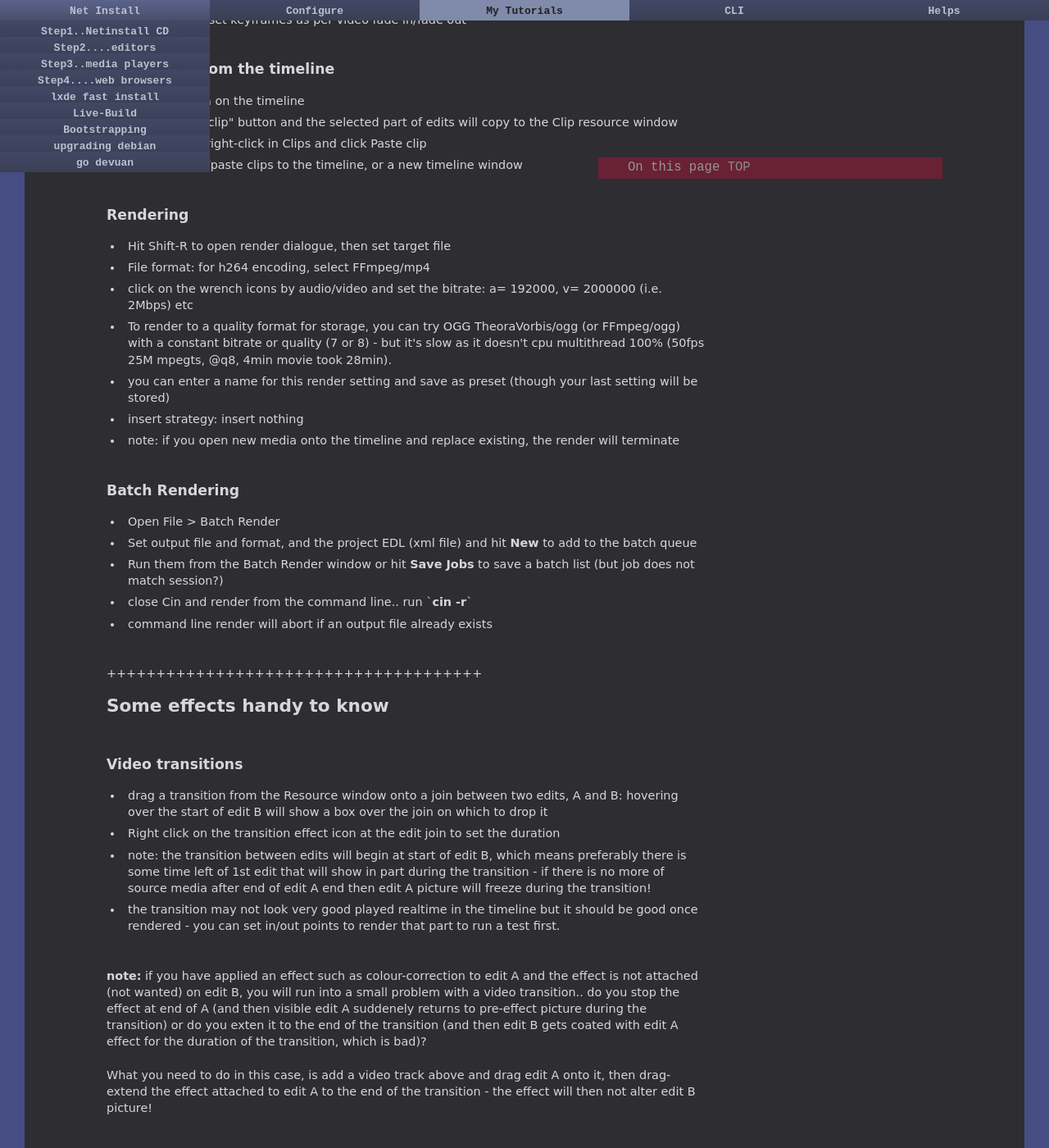
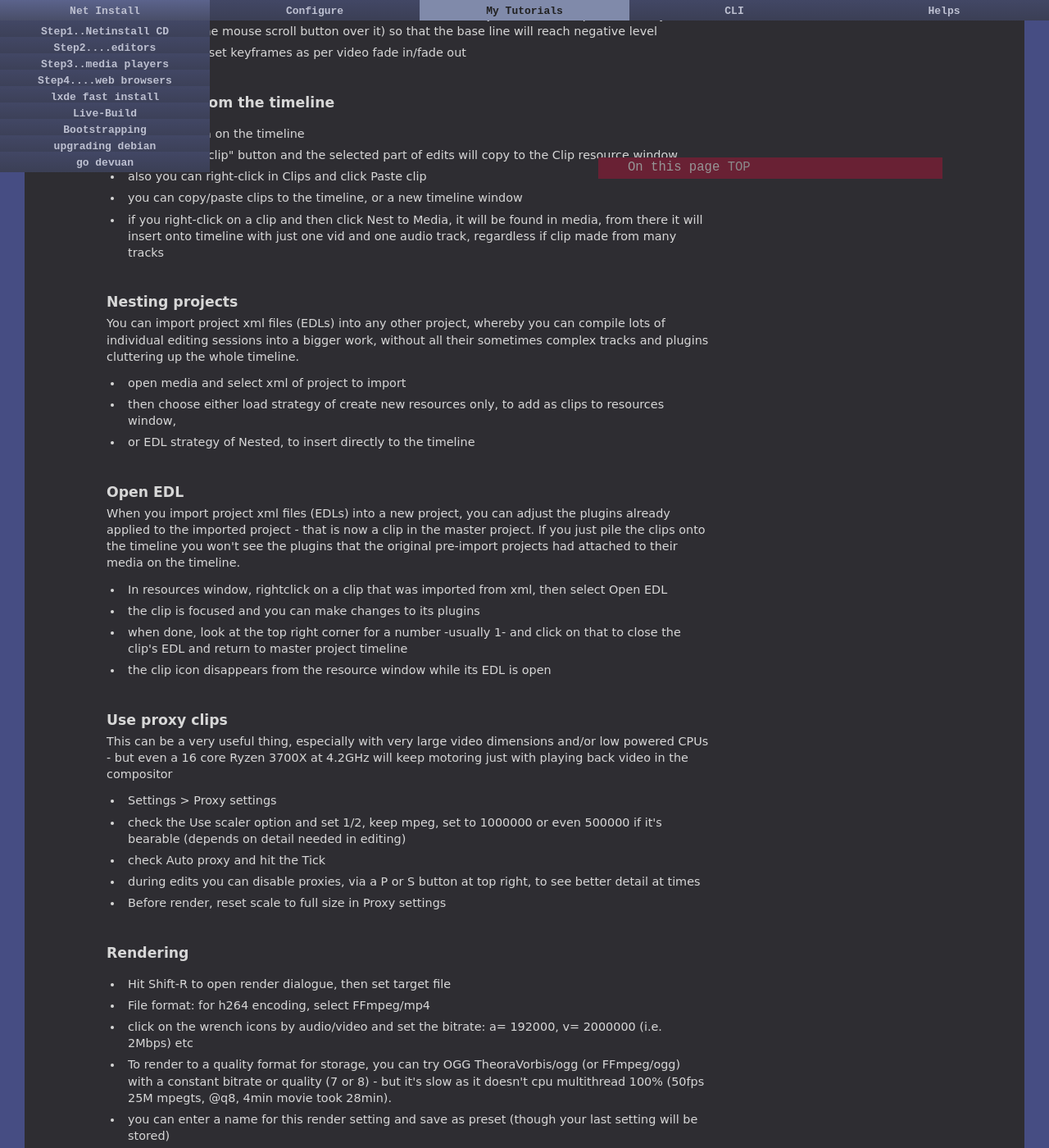
Before and after one commit to dquinton/debian-install, a Jekyll site: the page built from tutorial/04c-cinelerra.html, in a window 1280 px wide and 1400 px high, scrolled down 4948 px. Shown: the whole window at 82% size. Built offline with Jekyll 4.4.1, drawn with Linux system fonts in a browser that asks for light colours; some of the changed text lies outside the part shown.

Commit message:
updates to ob and cin

```diff
--- a/tutorial/04c-cinelerra.html
+++ b/tutorial/04c-cinelerra.html
@@ -30,14 +30,14 @@
 
 <div class="cont">
 
-Here's a video editor that can pack a punch.  Cinelerra is an exceptional video/audio workstation with professional tools and output abilities, and it's awesomely stable on Debian.. A film maker for Linux to replace all others - for more advanced users that is.
+Here's a video editor that can pack a punch.  Cinelerra is an exceptional video/audio workstation with professional tools and output abilities, and it's awesomely stable on Debian.. A film maker for Linux to replace all others - and certainly for more advanced users, but it's not too technical to make use of.
 
 <br><br>
 See my Netinstall Step2 page for how to install.
 <br><br>
-cinelerra documentation <a href="https://cinelerra-cv.org/docs.php">https://cinelerra-cv.org/docs.php</a>
+cinelerra documentation <a href="https://www,cinelerra-gg.org">https://www.cinelerra-gg.org</a>
 <br><br>
-I recommend you download the pdf manual from there and check out all the other resources.
+I recommend you download the pdf user manual and check out all the other resources -searh cinelerr gg on Youtube for some good video tutorials (not all in English)
 <br><br>
 
 <b>tutorials</b><br>
@@ -242,7 +242,7 @@
 <li>switch to Drag and Drop mode with <b>E</b>
 <li>click on an edit title bar and drag it along the timeline
 <li>insertion arrows will appear to show you where it will be placed, and just drop it between two edits
-<li>you can also select multiple edits or between in-out points and press <b>X</b> to cut, and then <b>V </b>to paste back in at another point
+<li>you can also select multiple edits or between in-out points and press <b>X</b> to cut, and then <b>V </b>to paste back in at another point (be careful if I/O are set)
 </ul>
 
 <br><br>
@@ -279,7 +279,7 @@
 <li>fade in: similar, just make a keyframe first at point of the end of fade in then make one and drag down at point of the start of fade in
 </ul>
 <br>
-<b>still another method:</b> drag a video transition onto the end of the edit and make sure there is no video after the edit end. The video will transition to black! Nice!
+<b>still another method:</b> drag a video transition onto the end of the edit and make sure there is no video after the edit end and no video on tracks above. The video will transition to black! Nice!
 <br><br>
 this can be done for fade in, and also audio fades.
 <br>
@@ -299,7 +299,39 @@
 <li>press the "To clip" button and the selected part of edits will copy to the Clip resource window
 <li>also you can right-click in Clips and click Paste clip
 <li>you can copy/paste clips to the timeline, or a new timeline window
+<li>if you right-click on a clip and then click Nest to Media, it will be found in media, from there it will insert onto timeline with just one vid and one audio track, regardless if clip made from many tracks
 </ul>
+
+<br><br>
+<h3>Nesting projects</h3>
+You can import project xml files (EDLs) into any other project, whereby you can compile lots of individual editing sessions into a bigger work, without all their sometimes complex tracks and plugins cluttering up the whole timeline.
+<ul>
+<li>open media and select xml of project to import
+<li>then choose either load strategy of create new resources only, to add as clips to resources window,
+<li>or EDL strategy of Nested, to insert directly to the timeline
+</ul>
+
+<br><br>
+<h3>Open EDL</h3>
+When you import project xml files (EDLs) into a new project, you can adjust the plugins already applied to the imported project - that is now a clip in the master project.  If you just pile the clips onto the timeline you won't see the plugins that the original pre-import projects had attached to their media on the timeline.
+<ul>
+<li>In resources window, rightclick on a clip that was imported from xml, then select Open EDL
+<li>the clip is focused and you can make changes to its plugins
+<li>when done, look at the top right corner for a number -usually 1- and click on that to close the clip's EDL and return to master project timeline
+<li>the clip icon disappears from the resource window while its EDL is open
+</ul>
+
+<br><br>
+<h3>Use proxy clips</h3>
+This can be a very useful thing, especially with very large video dimensions and/or low powered CPUs - but even a 16 core Ryzen 3700X at 4.2GHz will keep motoring just with playing back video in the compositor
+<ul>
+<li>Settings > Proxy settings
+<li>check the Use scaler option and set 1/2, keep mpeg, set to 1000000 or even 500000 if it's bearable (depends on detail needed in editing)
+<li>check Auto proxy and hit the Tick
+<li>during edits you can disable proxies, via a P or S button at top right, to see better detail at times
+<li>Before render, reset scale to full size in Proxy settings
+</ul>
+
 
 <br><br>
 <h3>Rendering</h3>
@@ -316,11 +348,14 @@
 
 
 <h3>Batch Rendering</h3>
+According to the manual, a batch is one or several projects in one edl ? You can then render one project in different formats, or multiple in same format.
 <ul>
 <li>Open File > Batch Render
 <li>Set output file and format, and the project EDL (xml file) and hit <b>New</b> to add to the batch queue
+<li>when a job is highlighted in the list, its format or output name can be set
+<li>a project must have an active region for rendering - selection, I/O region, or the insert point should be placed before the content!
 <li>Run them from the Batch Render window or hit <b>Save Jobs</b> to save a batch list (but job does not match session?)
-<li>close Cin and render from the command line.. run `<b>cin -r</b>`
+<li>close Cin and render from the command line.. run `<b>cin -r batchjob.xml</b>`
 <li>command line render will abort if an output file already exists
 </ul>
 <br><br>
@@ -351,7 +386,7 @@
 <li>dragging the pointers apart increases the control range, then moving the dot point along adjusts the control
 <li><b>brightness/contrast:</b> set values in the Preset window
 <li><b>color 3 way:</b> probably easier tool to use for saturation control, just increase Saturation control and leave the color adjustment alone, increase Midtone and Highlight values to increase brightness
-<li><b>color balance</b>: adjust cyan, magenta and yellow levels
+<li><b>color balance</b>: adjust cyan, magenta and yellow levels - for example if a camera made bad WB and the picture is tinted blue etc
 <li><b>gradient:</b> to set a coloured light effect.. <b>linear</b>: adjust angle, inner radius zero, reduce outer radius a little, set inner and outer colours..  <b>radial</b>: move the radial center off the picture on X or Y axis and also reduce outer radius
 <li><b>histogram:</b> drag the three pointers to set pre, mid and end of curve - to adjust brightness and shadows
  <li><b>histogram:</b> control the histogram curve with points -move the left arrow to affect blacks, right arrow for whites, middle for mid-tones.
@@ -386,25 +421,27 @@
 <br>
 OR, after applying rotation, click on the "Adjust camera automation" button in the compositor window, and the Shift-left-click-drag to resize the video so that as much as you need fits onto the canvas (and turn off key-framing first!).
 
-
+<br>
 <br><br>
 <h3>Scaling down video</h3>
 
 To produce video with smaller dimensions than the source, you need to set the format dimensions and then add a video effect to the entire timeline.<br>
 <ul>
-<li>Open format settings with Ctrl-F and set the canvas size to the scaled down dimensions
-<li>then right click on the timeline >> <b>Attach effect </b>>> <b>Scale</b>, click OK (or open Video effects in the resource window and find Scale, drag it to an edit or the selected area).
+<li>Open format settings with Ctrl-F and set the canvas size to the scaled down dimensions - sets format of output video when rendered
+<li>then right click on the timeline >> <b>Attach effect </b>>> <b>Scale</b>, click OK (or open Video effects in the resource window and find Scale, drag it to an edit, the selected area, or the patch bay if i/o are not set).
 <li>Then click on the glass icon button on the effect and set the dimensions or scale.
 <li>you can also use <b>Auto Scale</b> effect and then Right click >> <b>Presets</b> and click and enter new values
 </ul>
 <br>
-But even EASIER.. after setting canvas size, click the "Adjust camera automation" button in the compositor window, and the Shift-left-click-drag to resize the video (and turn off key-framing first!).
+But even EASIER.. after setting canvas size, click the "Adjust camera automation" button in the compositor window, and the Shift-left-click-drag to resize the video (but make sure you turn off key-framing first!).
+<br><br>
 
+Note: if you set the output format to a smaller scale than the source media, the project will be cropped.  This might be a valid technique, say, if your media is in 3K or 4K and output is 2K (1080p), but it may not be suitable for the entire track as detail such as faces could be lost.
 
-
+<br>
 <br><br>
 <h3>Image overlays </h3>
-this is easy as resizing/positioning one armed track in the compositor window
+this is easy as resizing/positioning in the compositor window with only one track armed  -so that an overlying track is positioned over the full-size track underneath
 <ul>
 <li>arm only the track you want to resize as an overlay with <b>Shift-Tab </b>on the track (disarms all other tracks)
 <li>show the <b>Compositor</b> window and click on <b>Projector</b> tool
```
Also changed, not shown: config/lxde-openbox.html (+13 -3 lines), netinstall/step4.html (+4 -5 lines), tutorial/03-image-processing.html (+15 -11 lines), tutorial/04b-video-editors.html (+10 -8 lines).
